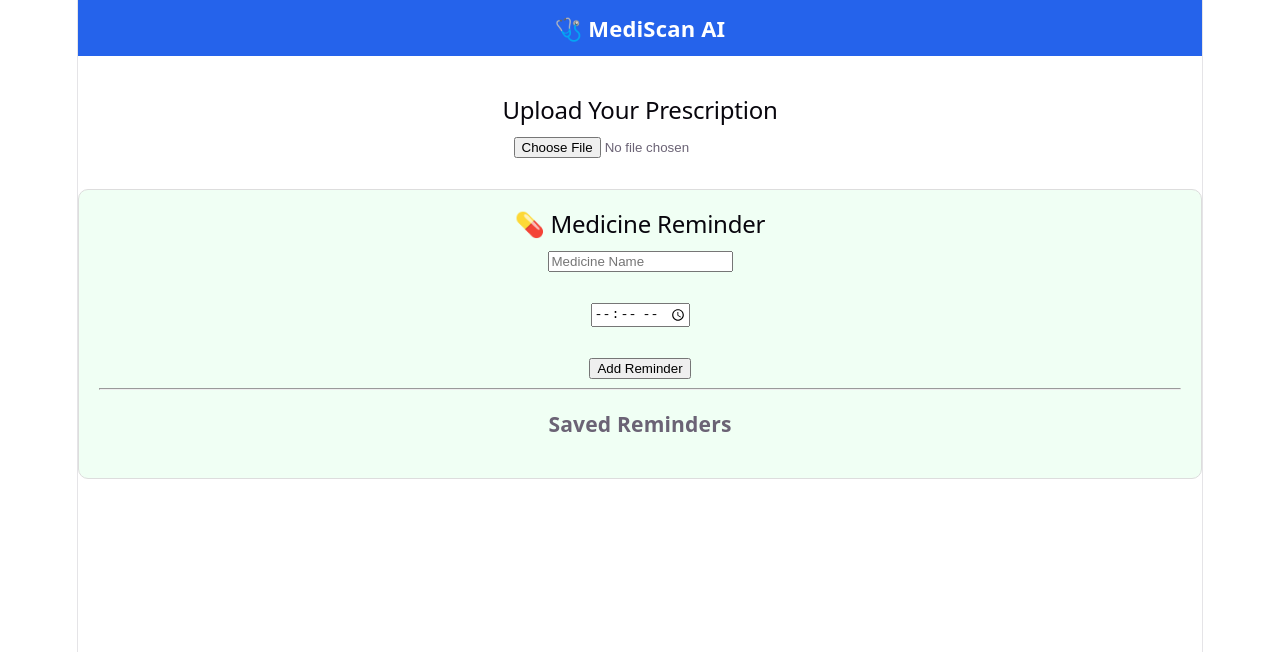
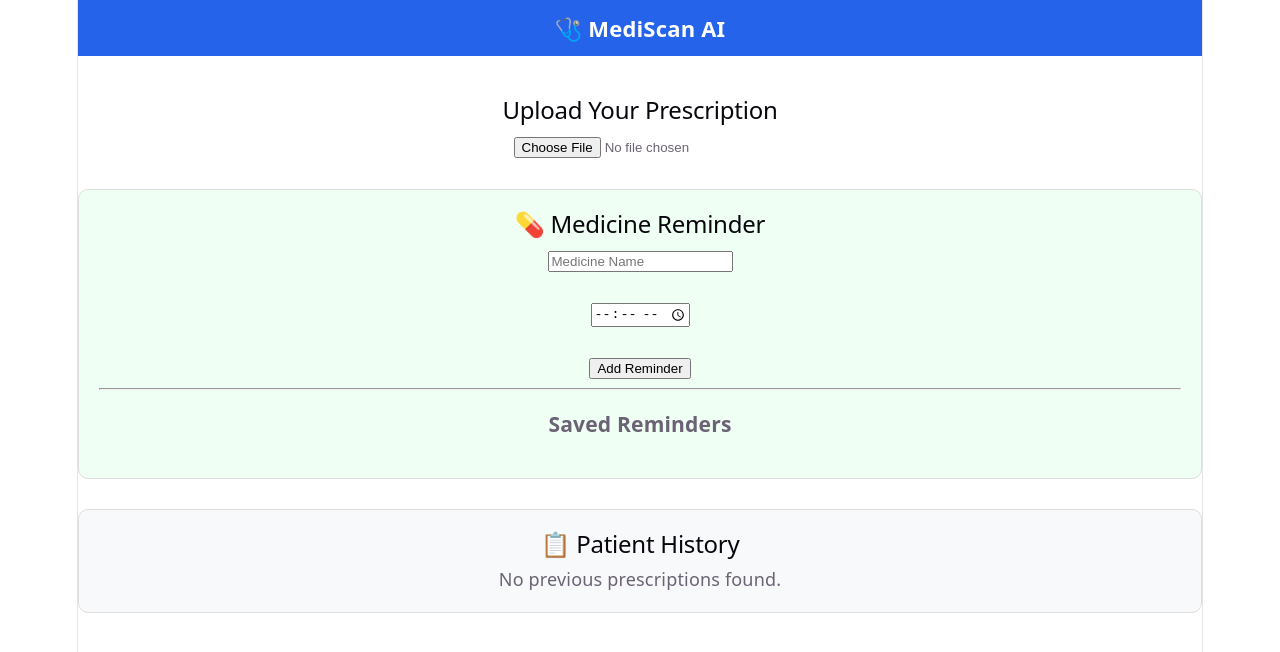
Before and after one commit to Muntaha009/Mediscan-Ai, a React (Vite) app: page / in a window 1280 px wide. Shown: the top 652 px of the page. Built offline with nearby package versions, Linux system fonts and the light colour scheme.

Commit message:
Saved patient history using localStorage

```diff
--- /dev/null
+++ b/src/components/PatientHistory.jsx
@@ -0,0 +1,36 @@
+function PatientHistory({ history }) {
+  return (
+    <div
+      style={{
+        marginTop: "30px",
+        padding: "20px",
+        border: "1px solid #ddd",
+        borderRadius: "10px",
+        background: "#f8f9fa",
+      }}
+    >
+      <h2>📋 Patient History</h2>
+
+      {history.length === 0 ? (
+        <p>No previous prescriptions found.</p>
+      ) : (
+        history.map((item, index) => (
+          <div
+            key={index}
+            style={{
+              borderBottom: "1px solid #ccc",
+              marginBottom: "15px",
+              paddingBottom: "10px",
+            }}
+          >
+            <strong>🕒 {item.date}</strong>
+
+            <p>{item.text}</p>
+          </div>
+        ))
+      )}
+    </div>
+  );
+}
+
+export default PatientHistory;
--- a/src/pages/Upload.jsx
+++ b/src/pages/Upload.jsx
@@ -1,13 +1,22 @@
-import { useState } from "react";
+
 import Tesseract from "tesseract.js";
 import AIExplanation from "../components/AIExplanation";
 import DrugInteraction from "../components/DrugInteraction";
 import MedicineReminder from "../components/MedicineReminder";
+import PatientHistory from "../components/PatientHistory";
+import { useState, useEffect } from "react";
 
 function Upload() {
   const [image, setImage] = useState(null);
   const [text, setText] = useState("");
   const [loading, setLoading] = useState(false);
+   const [history, setHistory] = useState(() => {
+  const savedHistory = localStorage.getItem("patientHistory");
+  return savedHistory ? JSON.parse(savedHistory) : [];
+});
+useEffect(() => {
+  localStorage.setItem("patientHistory", JSON.stringify(history));
+}, [history]);
 
   const handleImage = async (event) => {
     const file = event.target.files[0];
@@ -28,6 +37,13 @@ function Upload() {
 );
 
     setText(result.data.text);
+   setHistory((prev) => [
+  {
+    text: result.data.text,
+    date: new Date().toLocaleString(),
+  },
+  ...prev,
+]);
     setLoading(false);
   };
 
@@ -83,6 +99,7 @@ function Upload() {
      <AIExplanation text={text} />
      <DrugInteraction text={text} />
      <MedicineReminder />
+     <PatientHistory history={history} />
     </div>
   );
 }
```
